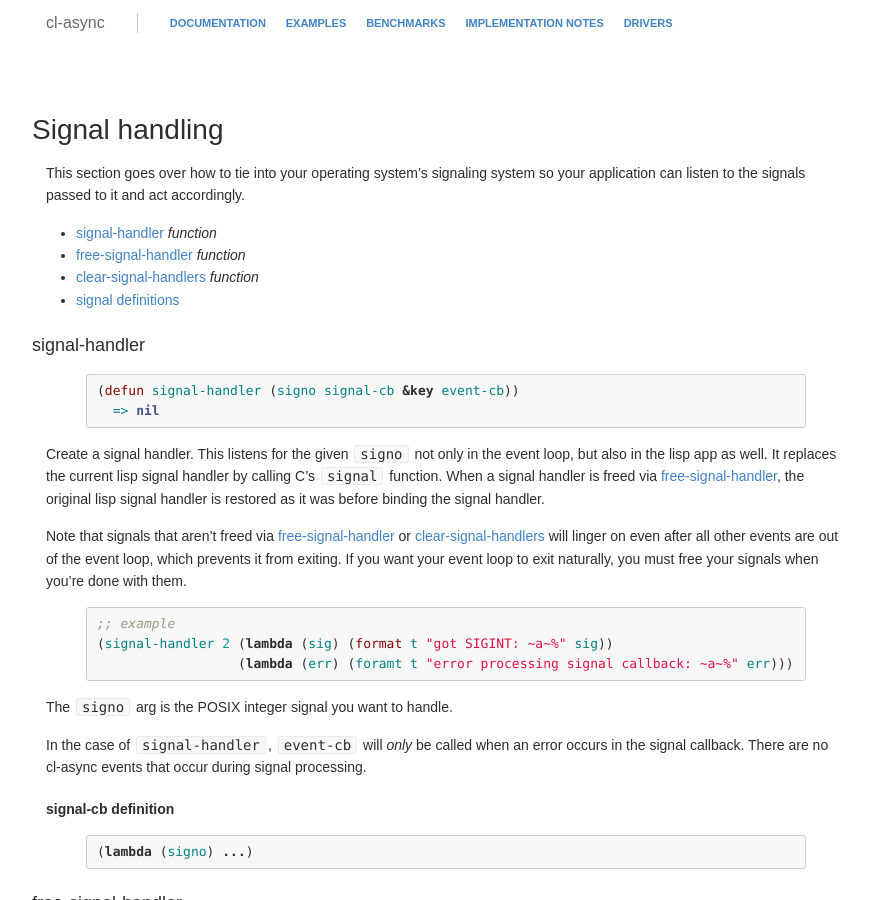
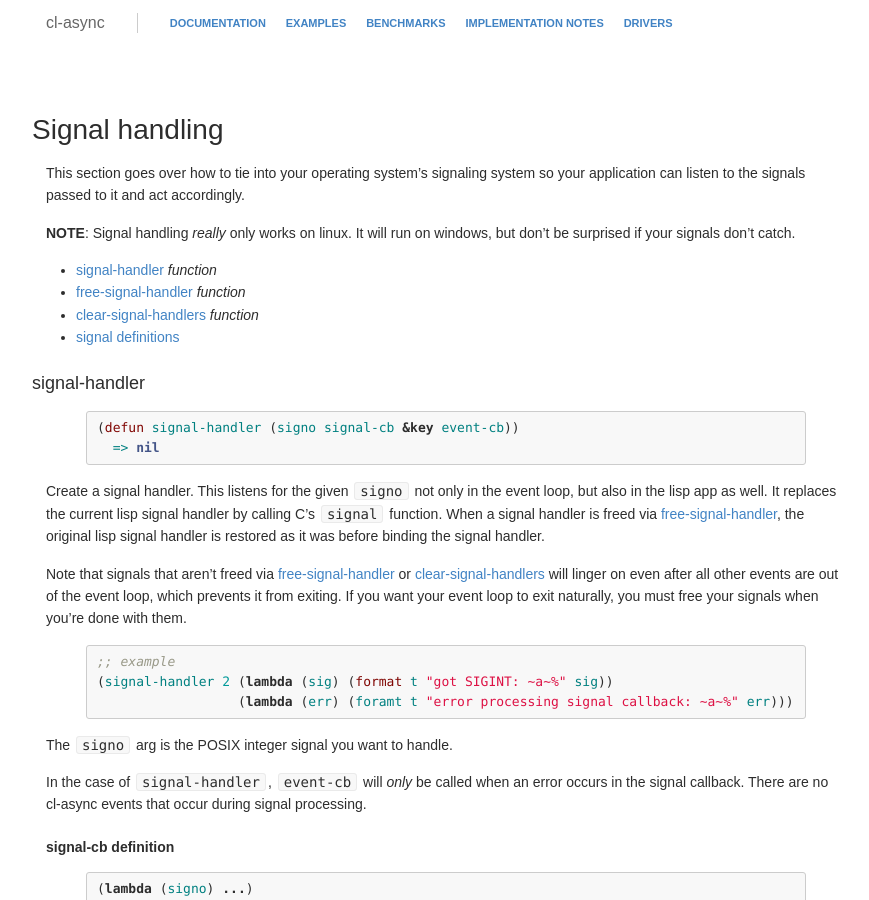
Before and after one commit to orthecreedence/cl-async, a Jekyll site: the page built from signal-handling.md, in a window 1280 px wide and 900 px high. Shown: the whole window, without its empty margins (194-1063 px from the left). Built offline with Jekyll 4.4.1, drawn with Linux system fonts in a browser that asks for light colours; Markdown is read by kramdown in place of the engine named in the settings.

Commit message:
windows note, signal handling

```diff
--- a/signal-handling.md
+++ b/signal-handling.md
@@ -7,6 +7,9 @@ Signal handling
 ===============
 This section goes over how to tie into your operating system's signaling system
 so your application can listen to the signals passed to it and act accordingly.
+
+__NOTE__: Signal handling *really* only works on linux. It will run on windows,
+but don't be surprised if your signals don't catch.
 
 - [signal-handler](#signal-handler) _function_
 - [free-signal-handler](#free-signal-handler) _function_
```
